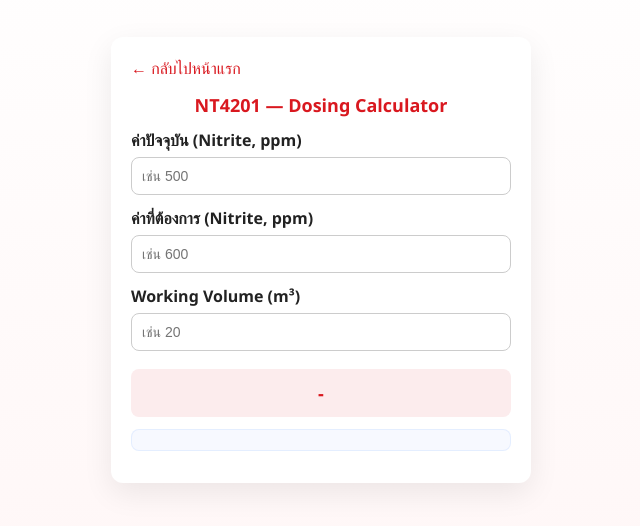
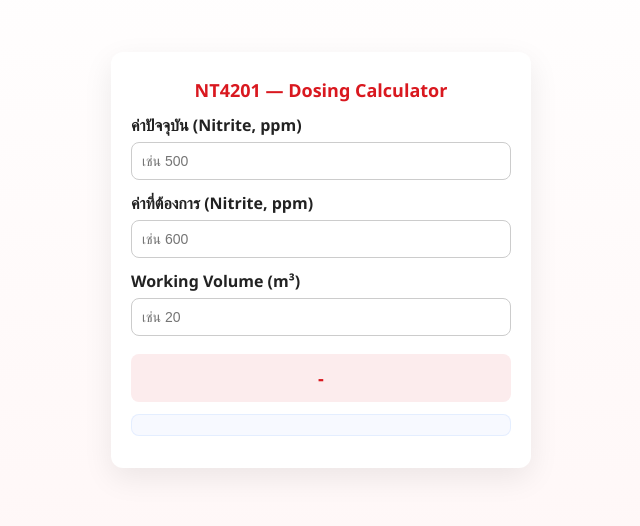
Before and after one commit to Naninok/NT4201, a plain HTML site: page index.html in a window 1280 px wide. Shown: the part 140-666 px from the top of the page, without its empty margins (319-959 px from the left). Drawn offline with Linux system fonts and the light colour scheme.

Commit message:
Update index.html

```diff
--- a/index.html
+++ b/index.html
@@ -8,7 +8,6 @@
 </head>
 <body>
   <div class="card">
-    <a class="back-link" href="https://naninok.github.io/Main-Page/">← กลับไปหน้าแรก</a>
     <h1 class="title">NT4201 — Dosing Calculator </h1>
 
     <label>ค่าปัจจุบัน (Nitrite, ppm)</label>
```
